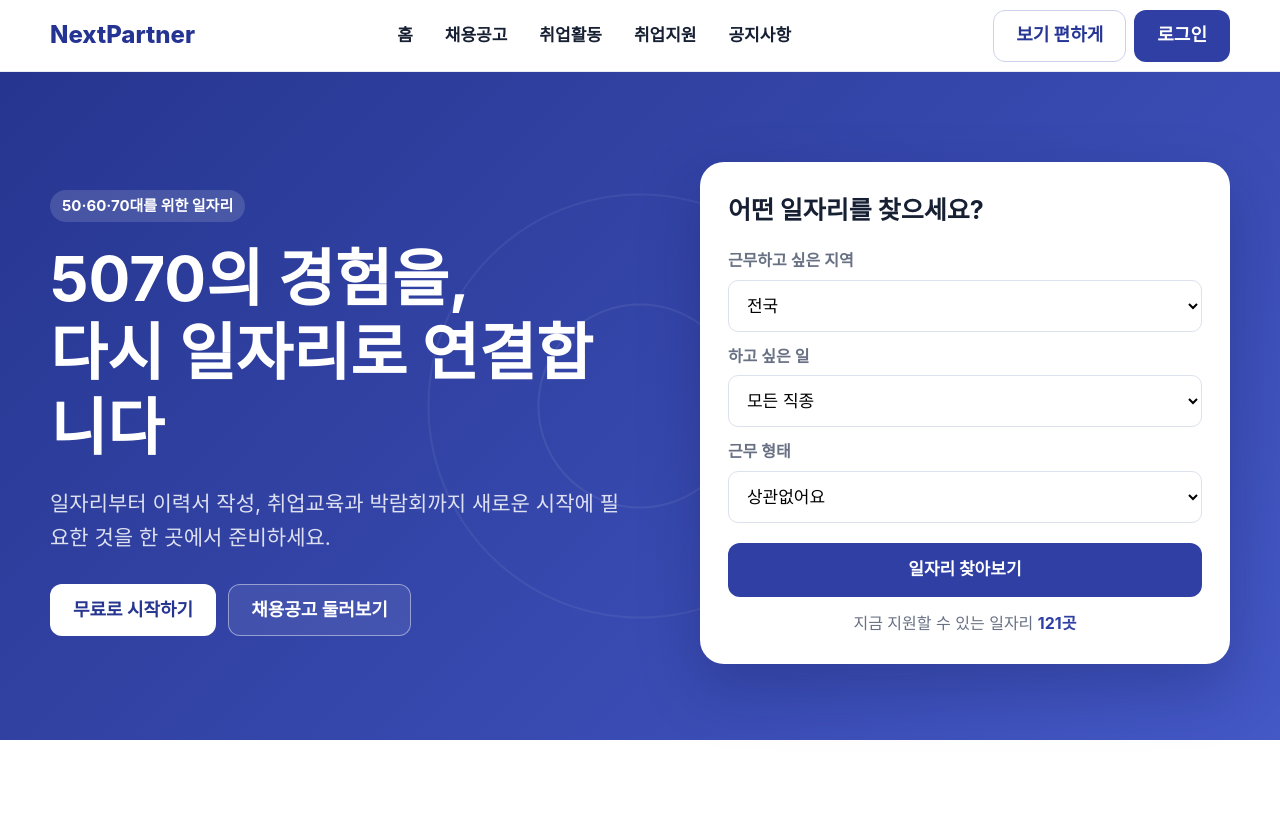
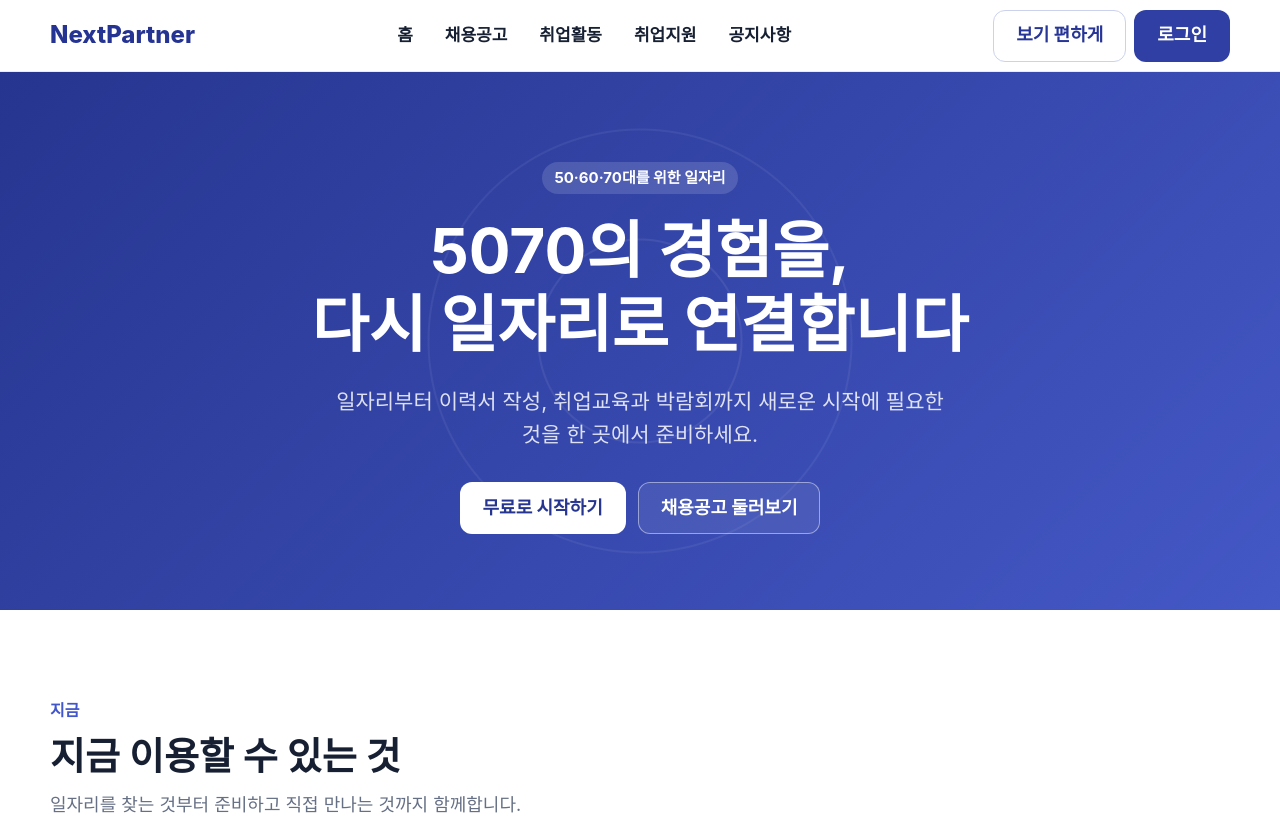
Before and after one commit to inhuiyang/fair_landing, a plain HTML site: page index.html in a window 1280 px wide. Shown: the top 823 px of the page. Drawn offline with Linux system fonts and the light colour scheme.

Commit message:
Remove hero job search widget, center hero title
Drops the "어떤 일자리를 찾으세요?" search box from the hero section
and switches the hero content to a single centered column.

Co-Authored-By: Claude Sonnet 5 <noreply@anthropic.com>

```diff
--- a/index.html
+++ b/index.html
@@ -121,15 +121,16 @@
     }
 
     .hero-grid {
-      display: grid;
-      grid-template-columns: 1.05fr .95fr;
+      display: flex;
+      flex-direction: column;
       align-items: center;
-      gap: 64px;
+      text-align: center;
     }
 
     .eyebrow {
       display: inline-flex;
       align-items: center;
+      justify-content: center;
       min-height: 32px;
       padding: 0 12px;
       border-radius: 999px;
@@ -153,12 +154,13 @@
     .hero-desc {
       font-size: 21px;
       color: rgba(255,255,255,.84);
-      margin-bottom: 30px;
+      margin: 0 auto 30px;
       max-width: 620px;
     }
 
     .hero-actions {
       display: flex;
+      justify-content: center;
       gap: 12px;
       flex-wrap: wrap;
     }
@@ -172,65 +174,6 @@
       color: #ffffff;
       border-color: rgba(255,255,255,.45);
       background: rgba(255,255,255,.08);
-    }
-
-    .hero-search {
-      background: #ffffff;
-      color: #172033;
-      padding: 28px;
-      border-radius: 24px;
-      box-shadow: 0 24px 60px rgba(16, 23, 78, .28);
-    }
-
-    .hero-search h2 {
-      font-size: 25px;
-      margin-bottom: 18px;
-    }
-
-    .search-field {
-      margin-bottom: 12px;
-    }
-
-    .search-field label {
-      display: block;
-      font-size: 16px;
-      color: #687084;
-      margin-bottom: 6px;
-      font-weight: 600;
-    }
-
-    .search-field select,
-    .search-field input {
-      width: 100%;
-      height: 52px;
-      border-radius: 10px;
-      border: 1px solid #dce1ec;
-      padding: 0 14px;
-      font-size: 17px;
-      background: #ffffff;
-    }
-
-    .search-submit {
-      width: 100%;
-      height: 54px;
-      border: none;
-      margin-top: 8px;
-      border-radius: 12px;
-      background: #2f3fa3;
-      color: #ffffff;
-      font-size: 17px;
-      font-weight: 800;
-    }
-
-    .search-count {
-      text-align: center;
-      margin-top: 14px;
-      font-size: 16px;
-      color: #687084;
-    }
-
-    .search-count strong {
-      color: #2f3fa3;
     }
 
     /* ---------------- COMMON ---------------- */
@@ -588,10 +531,6 @@
         display: none;
       }
 
-      .hero-grid {
-        grid-template-columns: 1fr;
-      }
-
       .feature-grid {
         grid-template-columns: repeat(2, 1fr);
       }
@@ -708,48 +647,6 @@
           <button class="btn btn-primary">무료로 시작하기</button>
           <button class="btn btn-secondary">채용공고 둘러보기</button>
         </div>
-      </div>
-
-      <!-- JOB SEARCH -->
-      <div class="hero-search">
-        <h2>어떤 일자리를 찾으세요?</h2>
-
-        <div class="search-field">
-          <label>근무하고 싶은 지역</label>
-          <select>
-            <option>전국</option>
-            <option>서울</option>
-            <option>경기</option>
-            <option>인천</option>
-          </select>
-        </div>
-
-        <div class="search-field">
-          <label>하고 싶은 일</label>
-          <select>
-            <option>모든 직종</option>
-            <option>사무·행정</option>
-            <option>시설관리</option>
-            <option>돌봄·요양</option>
-            <option>서비스</option>
-          </select>
-        </div>
-
-        <div class="search-field">
-          <label>근무 형태</label>
-          <select>
-            <option>상관없어요</option>
-            <option>정규직</option>
-            <option>계약직</option>
-            <option>시간제</option>
-          </select>
-        </div>
-
-        <button class="search-submit">일자리 찾아보기</button>
-
-        <p class="search-count">
-          지금 지원할 수 있는 일자리 <strong>121곳</strong>
-        </p>
       </div>
 
     </div>
```
